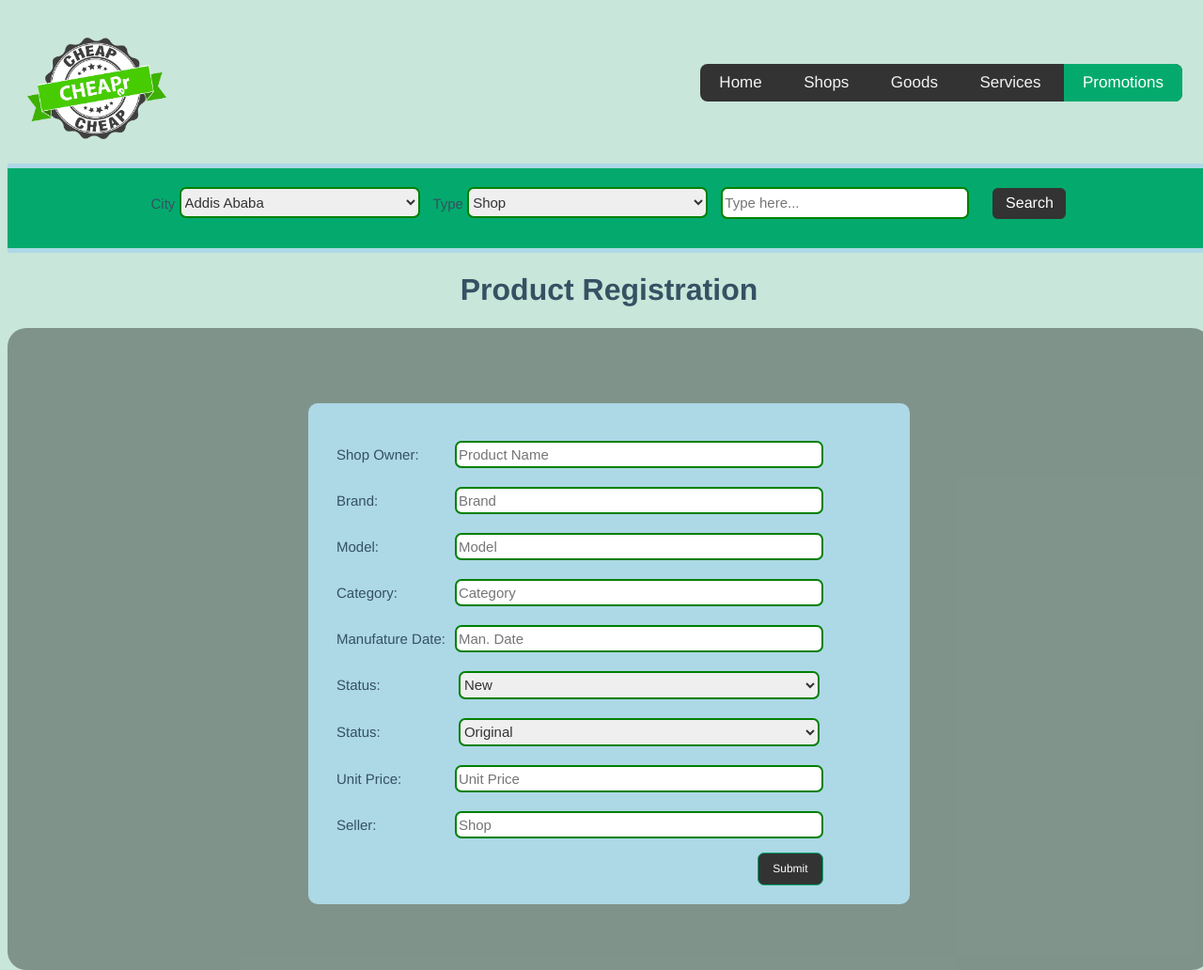
After one commit to wacoo/cheapr-project, a Flask app: page /views/add_product in a window 1280 px wide. The commit adds this page. Shown: the whole page at 94% size. Run offline with Flask 2, Linux system fonts and the light colour scheme.

Commit message:
p_s page added

```diff
--- a/models/product_service.py
+++ b/models/product_service.py
@@ -5,6 +5,10 @@ from models.base import Base
 class ProductService(Base):
     name = ""
     brand = ""
+    model = ""
+    category = ""
+    manufature_date = ""
+    status = ""
     quality = ""
     price = ""
     shop = ""
--- a/models/shop.py
+++ b/models/shop.py
@@ -4,7 +4,9 @@ from models.base import Base
 
 class Shop(Base):
     """ shop class """
+    owner = ""
     name = ""
     type = ""
+    product_service = ""
     gps_location = ""
     city = ""
--- a/static/style.css
+++ b/static/style.css
@@ -157,7 +157,7 @@ section{
 /* .cat register grey area */
 .cat{
     width: 100%;
-    height: 640px;
+    min-height: 20%;
     background-color: rgba(5, 5, 5, 0.363);
     display: flex;
     justify-content: center;
@@ -277,7 +277,7 @@ form div{
     margin-top: 30px;
     position: absolute;
     right: 40px;
-    bottom: -20px;
+    bottom: -10px;
 }
 
 .reg form p select {
@@ -313,6 +313,7 @@ form select{
     background-color: lightblue;
     margin: 40px;
     border-radius: 10px;
+    margin-bottom: 30px;
 }
  .reg {
     width: 50%;
@@ -321,6 +322,7 @@ form select{
     border-radius: 10px;
     font-size: 15px;
     font-weight: 400;
+    padding-bottom: 30px;
  }
  .reg form select{
     width: 21vw;
--- /dev/null
+++ b/templates/add_product.html
@@ -0,0 +1,61 @@
+{% extends "base.html" %}
+
+{% block content %}
+<h1>{% block title %} Product Registration {% endblock %}</h1>
+<section class="container">
+    <div class="cat">
+        <div class="reg">
+            <form action="/api/v1/add/product" method="post">
+                <p>
+                    <label for="pname">Shop Owner:</label>
+                    <input type="text" id="pname"  name="pname" placeholder="Product Name">
+                </p>
+                <p>
+                    <label for="pbrand">Brand:</label>
+                    <input type="text" id="pbrand"  name="pbrand" placeholder="Brand">
+                </p>
+                <p>
+                    <label for="pmodel">Model:</label>
+                    <input type="text" id="pmodel"  name="pmodel" placeholder="Model">
+                </p>
+                <p>
+                    <label for="pcategory">Category:</label>
+                    <input type="text" id="pcategory"  name="pcategory" placeholder="Category">
+                </p>
+                <p>
+                    <label for="pmdate">Manufature Date:</label>
+                    <input type="text" id="pmdate"  name="pmdate" placeholder="Man. Date">
+                </p>
+                <p>
+                    <label for="pstatus">Status:</label>
+                    <select name="pstatus" id="pstatus">
+                        <option value="New">New</option>
+                        <option value="Slightly Used">Slightly Used</option>
+                        <option value="Used">Used</option>
+                    </select>
+                </p>
+                <p>
+                    <label for="pquality">Status:</label>
+                    <select name="pquality" id="pquality">
+                        <option value="Original">Original</option>
+                        <option value="Copy">Copy</option>
+                    </select>
+                </p>
+                <p>
+                    <label for="pprice">Unit Price:</label>
+                    <input type="text" id="pprice"  name="pprice" placeholder="Unit Price">
+                </p>
+                <p>
+                    <label for="pshop">Seller:</label>
+                    <input type="text" id="pshop"  name="pshop" placeholder="Shop">
+                </p>
+                <div>
+                    <p class="input_last">
+                        <button type="submit" id="submit">Submit</button>
+                    </p>
+                </div>
+            </form>
+        </div>
+    </div>
+</section>
+{% endblock %}
--- a/views.py
+++ b/views.py
@@ -32,3 +32,10 @@ def login():
 @views.route("/add_shop")
 def add_shop():
     return render_template("add_shop.html", cls_promo="active")
+
+@views.route("/add_product")
+def add_product():
+    return render_template("add_product.html", cls_promo="active")
+@views.route("/add_service")
+def add_service():
+    return render_template("add_service.html", cls_promo="active")
```
Also changed, not shown: api.py (+45 -3 lines), chepr_file.json (+1 -1 lines), models/engine/file_storage.py (+8 -5 lines), templates/add_service.html (added, +46 -0 lines), templates/add_shop.html (+22 -4 lines).
